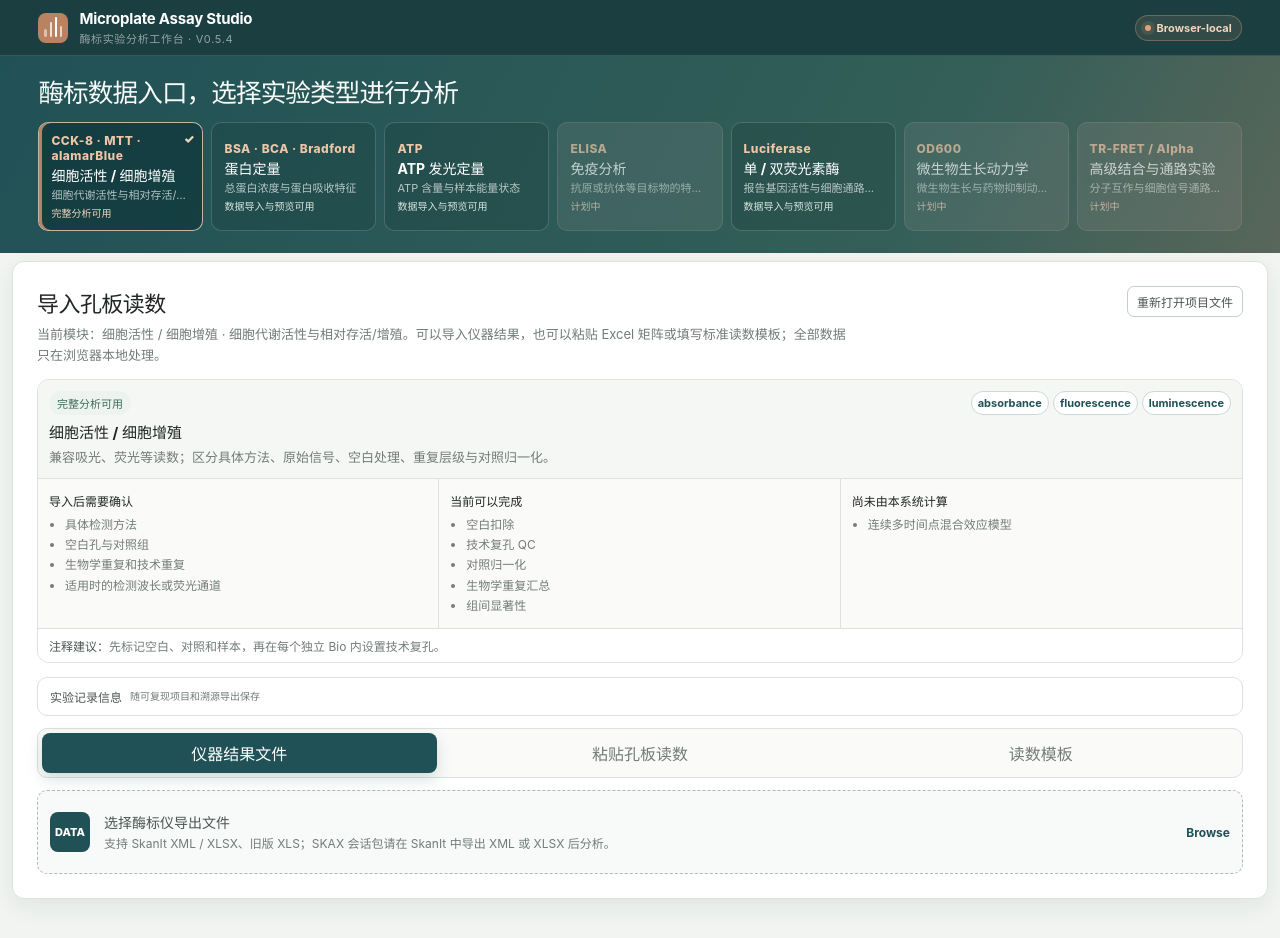
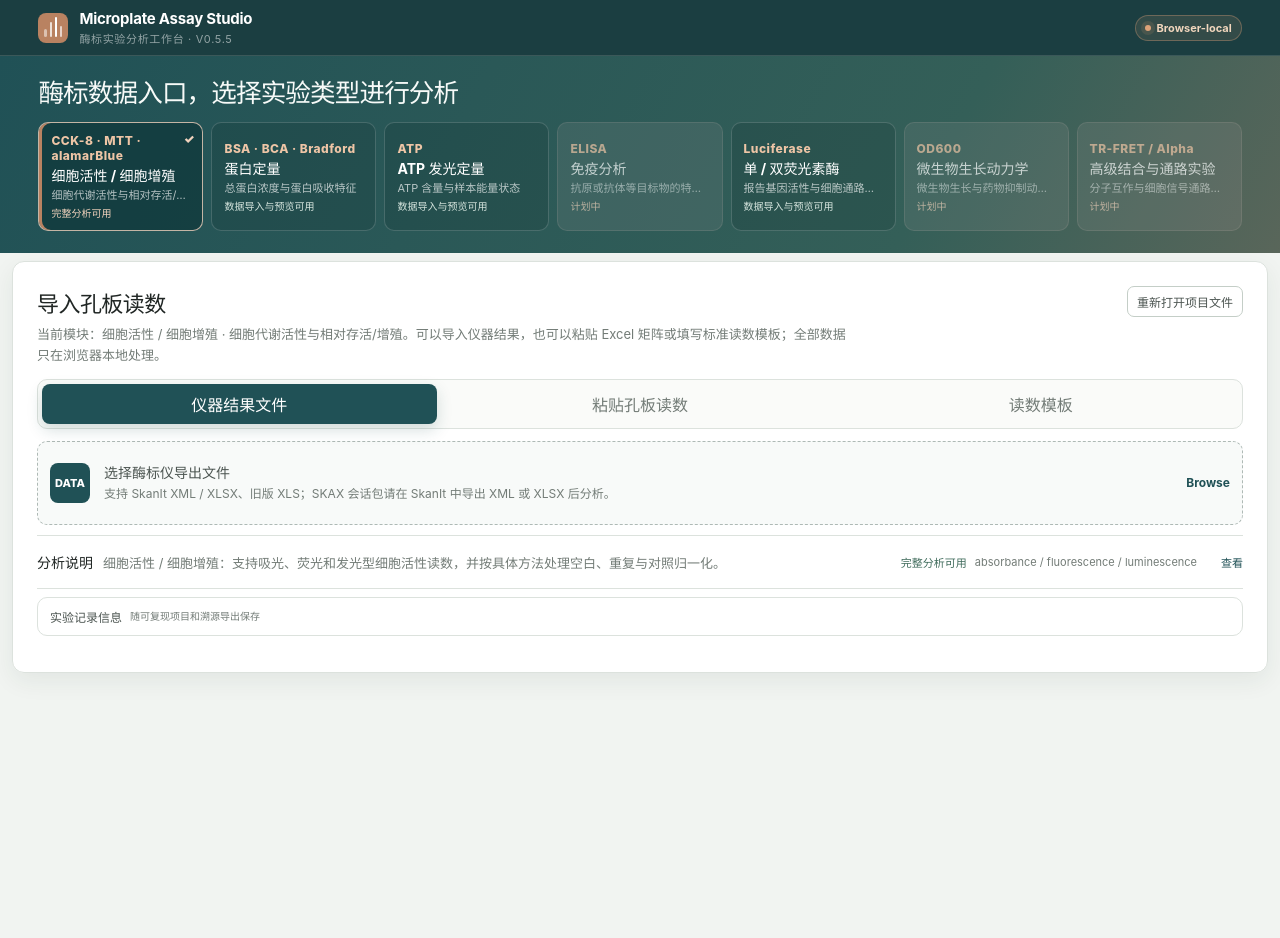
Before and after one commit to annayzhu/Microplate-Assay-Analysis-Studio, a React (Vite) app: page / in a window 1280 px wide. After the commit the page ends 800 px from the top, so only its background shows below. Built offline with nearby package versions, Linux system fonts and the light colour scheme.

Commit message:
Distill assay workflow guidance below import controls (#24)
Move the compact analysis disclosure below import controls and preserve full scientific guidance on demand.

```diff
--- a/package.json
+++ b/package.json
@@ -1,6 +1,6 @@
 {
   "name": "microplate-assay-studio",
-  "version": "0.5.4",
+  "version": "0.5.5",
   "private": true,
   "type": "module",
   "engines": {
--- a/src/App.tsx
+++ b/src/App.tsx
@@ -584,16 +584,6 @@ export default function App() {
           <div><h2>导入孔板读数</h2><p>当前模块：{selectedModule.name} · {selectedModule.measurementTarget}。可以导入仪器结果，也可以粘贴 Excel 矩阵或填写标准读数模板；全部数据只在浏览器本地处理。</p></div>
           <div className="import-heading-actions">{plate ? <><span className="adapter-badge">{plate.metadata.adapterId}</span><button type="button" className="secondary-button mini" onClick={downloadProjectFile}>保存可复现项目</button></> : null}<input ref={projectInput} hidden type="file" accept=".json" onChange={(event) => { const file = event.target.files?.[0]; if (file) void previewProjectFile(file); event.target.value = ""; }} /><button type="button" className="secondary-button mini" onClick={() => projectInput.current?.click()}>重新打开项目文件</button></div>
         </div>
-        <AssayWorkflowPanel module={selectedModule} plate={plate && activeModuleId === selectedModuleId ? plate : null} />
-        <details className="experiment-record" open={Boolean(experiment.name || experiment.operator || experiment.date || experiment.notes)}>
-          <summary>实验记录信息 <small>随可复现项目和溯源导出保存</small></summary>
-          <div className="experiment-record-grid">
-            <Field label="实验名称"><input value={experiment.name} onChange={(event) => updateExperiment({ name: event.target.value })} placeholder="例如 Drug response · Day 2" /></Field>
-            <Field label="操作者"><input value={experiment.operator} onChange={(event) => updateExperiment({ operator: event.target.value })} /></Field>
-            <Field label="实验日期"><input type="date" value={experiment.date} onChange={(event) => updateExperiment({ date: event.target.value })} /></Field>
-            <Field label="项目备注"><input value={experiment.notes} onChange={(event) => updateExperiment({ notes: event.target.value })} /></Field>
-          </div>
-        </details>
         <div className="import-source-tabs" role="tablist" aria-label="孔板读数来源">
           <button type="button" role="tab" aria-selected={importMode === "instrument"} className={importMode === "instrument" ? "active" : ""} onClick={() => { setImportMode("instrument"); setPendingBatch(null); }}>仪器结果文件</button>
           <button type="button" role="tab" aria-selected={importMode === "paste"} className={importMode === "paste" ? "active" : ""} onClick={() => { setImportMode("paste"); setPendingBatch(null); }}>粘贴孔板读数</button>
@@ -627,6 +617,17 @@ export default function App() {
             <button type="button" className="dropzone compact-dropzone" disabled={loading} onClick={() => readingTemplateInput.current?.click()}><span className="dropzone-icon">XLSX</span><span><strong>{loading ? "正在解析…" : "导入已填写的读数模板"}</strong><small>每块板使用一个工作表；也支持一个工作表内连续排列多个固定矩阵。</small></span><b>Browse</b></button>
           </>}
         </div>}
+
+        <AssayWorkflowPanel variant="disclosure" module={selectedModule} plate={plate && activeModuleId === selectedModuleId ? plate : null} />
+        <details className="experiment-record" open={Boolean(experiment.name || experiment.operator || experiment.date || experiment.notes)}>
+          <summary>实验记录信息 <small>随可复现项目和溯源导出保存</small></summary>
+          <div className="experiment-record-grid">
+            <Field label="实验名称"><input value={experiment.name} onChange={(event) => updateExperiment({ name: event.target.value })} placeholder="例如 Drug response · Day 2" /></Field>
+            <Field label="操作者"><input value={experiment.operator} onChange={(event) => updateExperiment({ operator: event.target.value })} /></Field>
+            <Field label="实验日期"><input type="date" value={experiment.date} onChange={(event) => updateExperiment({ date: event.target.value })} /></Field>
+            <Field label="项目备注"><input value={experiment.notes} onChange={(event) => updateExperiment({ notes: event.target.value })} /></Field>
+          </div>
+        </details>
 
         {pendingBatch ? <div className="import-preview" aria-label="导入预览">
           <div className="import-preview-head"><div><h3>导入预览与实验类型确认</h3><p>识别到 {pendingBatch.plates.length} 块独立孔板；确认后才会替换当前工作区。</p></div><span>{pendingBatch.sourceKind === "manual-paste" ? "人工粘贴" : pendingBatch.sourceKind === "reading-template" ? "读数模板" : pendingBatch.sourceKind === "project-file" ? "可复现项目" : "仪器文件"}</span></div>
--- a/src/components/AssayWorkflowPanel.tsx
+++ b/src/components/AssayWorkflowPanel.tsx
@@ -5,19 +5,42 @@ export function assayStatusLabel(status: AssayModuleDefinition["status"]): strin
   return status === "complete" ? "完整分析可用" : status === "preview" ? "数据导入与预览可用" : "计划中";
 }
 
-export function AssayWorkflowPanel({ module, plate }: { module: AssayModuleDefinition; plate?: ParsedPlate | null }) {
+type AssayWorkflowPanelProps = {
+  module: AssayModuleDefinition;
+  plate?: ParsedPlate | null;
+  variant?: "expanded" | "disclosure";
+};
+
+function WorkflowDetails({ module, facts }: { module: AssayModuleDefinition; facts: ReturnType<typeof assayWorkflowFacts> }) {
+  return <div className="assay-workflow-details">
+    <div className="assay-workflow-columns">
+      <div><strong>需要确认</strong><p>{module.requiredInformation.join("、")}</p></div>
+      <div><strong>本系统可完成</strong><p>{module.availableAnalyses.length ? module.availableAnalyses.join("、") : "尚未开放分析"}</p></div>
+      {module.deferredAnalyses.length ? <div><strong>暂不计算</strong><p>{module.deferredAnalyses.join("、")}</p></div> : null}
+    </div>
+    {facts.length ? <div className="assay-workflow-facts">{facts.map((fact) => <div key={fact.label}><span>{fact.label}</span><strong>{fact.value}</strong><small className={fact.evidence}>{fact.evidence === "instrument" ? "仪器提供" : fact.evidence === "user" ? "用户填写" : "需要补充"}</small></div>)}</div> : null}
+    <p className="annotation-guidance"><strong>板图注释：</strong>{module.annotationGuidance}</p>
+  </div>;
+}
+
+export function AssayWorkflowPanel({ module, plate, variant = "expanded" }: AssayWorkflowPanelProps) {
   const facts = plate ? assayWorkflowFacts(plate, module.id) : [];
+
+  if (variant === "disclosure") {
+    return <details className="assay-workflow-panel compact-workflow" aria-label={`${module.name}分析说明`}>
+      <summary>
+        <span className="workflow-summary-copy"><strong>分析说明</strong><span>{module.name}：{module.description}</span></span>
+        <span className="workflow-summary-meta"><span className={`capability-status ${module.status}`}>{assayStatusLabel(module.status)}</span><span className="workflow-detection-modes">{module.detectionModes.join(" / ")}</span><span className="workflow-disclosure-action">查看</span></span>
+      </summary>
+      <WorkflowDetails module={module} facts={facts} />
+    </details>;
+  }
+
   return <section className="assay-workflow-panel" aria-label={`${module.name}工作流说明`}>
     <div className="assay-workflow-header">
       <div><span className={`capability-status ${module.status}`}>{assayStatusLabel(module.status)}</span><h3>{module.name}</h3><p>{module.description}</p></div>
       <div className="mode-pills">{module.detectionModes.map((mode) => <span key={mode}>{mode}</span>)}</div>
     </div>
-    <div className="assay-workflow-columns">
-      <div><strong>导入后需要确认</strong><ul>{module.requiredInformation.map((item) => <li key={item}>{item}</li>)}</ul></div>
-      <div><strong>当前可以完成</strong>{module.availableAnalyses.length ? <ul>{module.availableAnalyses.map((item) => <li key={item}>{item}</li>)}</ul> : <p>尚未开放分析。</p>}</div>
-      <div><strong>尚未由本系统计算</strong>{module.deferredAnalyses.length ? <ul>{module.deferredAnalyses.map((item) => <li key={item}>{item}</li>)}</ul> : <p>无</p>}</div>
-    </div>
-    {facts.length ? <div className="assay-workflow-facts">{facts.map((fact) => <div key={fact.label}><span>{fact.label}</span><strong>{fact.value}</strong><small className={fact.evidence}>{fact.evidence === "instrument" ? "仪器提供" : fact.evidence === "user" ? "用户填写" : "需要补充"}</small></div>)}</div> : null}
-    <p className="annotation-guidance"><strong>注释建议：</strong>{module.annotationGuidance}</p>
+    <WorkflowDetails module={module} facts={facts} />
   </section>;
 }
--- a/src/core/assay-workflows.ts
+++ b/src/core/assay-workflows.ts
@@ -11,7 +11,7 @@ export const assayModules: AssayModuleDefinition[] = [
     shortName: "CCK-8 · MTT · alamarBlue",
     name: "细胞活性 / 细胞增殖",
     measurementTarget: "细胞代谢活性与相对存活/增殖",
-    description: "兼容吸光、荧光等读数；区分具体方法、原始信号、空白处理、重复层级与对照归一化。",
+    description: "支持吸光、荧光和发光型细胞活性读数，并按具体方法处理空白、重复与对照归一化。",
     detectionModes: ["absorbance", "fluorescence", "luminescence"],
     status: "complete",
     supportedMethods: ["CCK-8 / WST-8", "MTT", "Resazurin / alamarBlue"],
@@ -168,7 +168,7 @@ export function assayWorkflowFacts(plate: ParsedPlate, moduleId: AssayModuleId):
     const maxTime = Math.max(0, ...kinetics.flatMap((series) => series.points.map((point) => point.timeSeconds ?? 0)));
     return [
       { label: "读取模式", value: kinetics.length ? `动力学 · ${kinetics.length} 个步骤` : "终点/归约步骤", evidence: "instrument" },
-      { label: "时间范围", value: maxTime ? `0–${maxTime.toLocaleString()} s` : "未确认", evidence: maxTime ? "instrument" : "missing" },
+      { label: "时间范围", value: maxTime ? `0-${maxTime.toLocaleString()} s` : "未确认", evidence: maxTime ? "instrument" : "missing" },
       { label: "标准曲线", value: dataset?.standardCurves.length ? `${dataset.standardCurves.length} 条仪器曲线` : "未提供", evidence: dataset?.standardCurves.length ? "instrument" : "missing" },
       missing("积分/选取窗口"),
     ];
--- a/src/styles.css
+++ b/src/styles.css
@@ -241,6 +241,26 @@ main { padding-bottom: 40px; }
 .assay-workflow-columns strong { font-size: var(--ln-font-size-lg); }.assay-workflow-columns ul { margin: var(--ln-space-2) 0 0; padding-left: var(--ln-space-7); }.assay-workflow-columns li,.assay-workflow-columns p { margin: 3px 0; color: var(--muted); font-size: var(--ln-font-size-lg); line-height: var(--ln-line-height-normal); }
 .assay-workflow-facts { display: grid; grid-template-columns: repeat(4,minmax(0,1fr)); border-top: 1px solid var(--line); }.assay-workflow-facts > div { display: grid; gap: 3px; padding: var(--ln-space-4) var(--ln-workflow-card-padding); border-right: 1px solid var(--line); }.assay-workflow-facts > div:last-child { border-right: 0; }.assay-workflow-facts span,.assay-workflow-facts small { color: var(--muted); font-size: var(--ln-font-size-sm); }.assay-workflow-facts strong { overflow-wrap: anywhere; font-size: var(--ln-font-size-xl); }.assay-workflow-facts small.missing { color: var(--warning); }
 .annotation-guidance { margin: 0; padding: var(--ln-space-3) var(--ln-workflow-card-padding); border-top: 1px solid var(--line); color: var(--muted); background: white; font-size: var(--ln-font-size-lg); }.annotation-guidance strong { color: var(--graphite); }
+.compact-workflow { margin: var(--ln-space-4) 0 var(--ln-space-3); overflow: visible; border: 0; border-top: 1px solid var(--line); border-bottom: 1px solid var(--line); border-radius: 0; background: transparent; }
+.compact-workflow summary { display: grid; grid-template-columns: minmax(0,1fr) auto; align-items: center; gap: var(--ln-space-7); min-height: 52px; padding: var(--ln-space-3) 0; color: var(--graphite); cursor: pointer; list-style: none; }
+.compact-workflow summary::-webkit-details-marker { display: none; }
+.workflow-summary-copy { display: flex; min-width: 0; align-items: baseline; gap: var(--ln-space-4); }
+.workflow-summary-copy > strong { flex: 0 0 auto; color: var(--ink); font-size: var(--ln-font-size-title-sm); }
+.workflow-summary-copy > span { overflow: hidden; color: var(--muted); font-size: var(--ln-body-copy-size); text-overflow: ellipsis; white-space: nowrap; }
+.workflow-summary-meta { display: flex; align-items: center; gap: var(--ln-space-3); white-space: nowrap; }
+.compact-workflow .capability-status { padding: 0; border-radius: 0; background: transparent; }
+.workflow-detection-modes { color: var(--muted); font-size: var(--ln-font-size-sm); }
+.workflow-disclosure-action { min-width: 38px; color: var(--violet); font-size: var(--ln-font-size-sm); font-weight: 800; text-align: right; }
+.compact-workflow[open] .workflow-disclosure-action { font-size: 0; }
+.compact-workflow[open] .workflow-disclosure-action::after { content: "收起"; font-size: var(--ln-font-size-sm); }
+.compact-workflow .assay-workflow-details { padding: var(--ln-space-4) 0 var(--ln-space-3); border-top: 1px solid var(--line); }
+.compact-workflow .assay-workflow-columns { grid-template-columns: repeat(auto-fit,minmax(220px,1fr)); gap: var(--ln-space-8); }
+.compact-workflow .assay-workflow-columns > div { padding: 0; border: 0; }
+.compact-workflow .assay-workflow-columns strong { color: var(--ink); }
+.compact-workflow .assay-workflow-columns p { margin: var(--ln-space-1) 0 0; color: var(--muted); font-size: var(--ln-font-size-lg); line-height: var(--ln-line-height-relaxed); }
+.compact-workflow .assay-workflow-facts { margin-top: var(--ln-space-4); border: 0; border-top: 1px solid var(--line); }
+.compact-workflow .assay-workflow-facts > div { padding: var(--ln-space-3) var(--ln-space-4) 0 0; border: 0; }
+.compact-workflow .annotation-guidance { margin-top: var(--ln-space-4); padding: var(--ln-space-3) 0 0; border-top: 1px solid var(--line); background: transparent; }
 .experiment-record { margin: 0 0 var(--ln-space-5); border: 1px solid var(--line); border-radius: var(--ln-radius-lg); background: white; }.experiment-record summary { display: flex; gap: var(--ln-space-3); padding: var(--ln-space-4) var(--ln-space-5); color: var(--graphite); font-size: var(--ln-font-size-lg); font-weight: 800; cursor: pointer; }.experiment-record summary small { color: var(--muted); font-weight: 500; }.experiment-record-grid { display: grid; grid-template-columns: repeat(4,minmax(0,1fr)); gap: var(--ln-space-4); padding: 0 var(--ln-space-5) var(--ln-space-5); }
 .import-source-tabs button { min-height: var(--ln-control-height); padding: var(--ln-space-3) var(--ln-space-5); border: 0; border-radius: var(--ln-radius-md); color: var(--muted); background: transparent; font-weight: 800; }
 .import-source-tabs button.active { color: white; background: var(--violet); box-shadow: 0 6px 15px rgba(29,76,80,.18); }
@@ -311,6 +331,7 @@ main { padding-bottom: 40px; }
 }
 @media (max-width: 720px) {
   .topbar { padding:0 14px; }.privacy-pill { display:none; }.assay-strip { padding:30px 18px; }.workspace,.workspace-nav,.notice { width:calc(100% - 24px); }.workspace { padding:18px 14px; }.section-heading.split,.export-panel,.next-step { flex-direction:column; align-items:stretch; }.metadata-grid,.metric-cards,.analysis-settings,.form-grid { grid-template-columns:1fr 1fr; }.blank-form-grid { grid-template-columns:1fr; }.inline-actions,.export-actions { justify-content:flex-start; }.workspace-nav { overflow:auto; }.workspace-nav button { white-space:nowrap; }
+  .compact-workflow summary { grid-template-columns:1fr; gap:var(--ln-space-2); }.workflow-summary-copy { align-items:flex-start; flex-direction:column; gap:var(--ln-space-1); }.workflow-summary-copy > span { width:100%; white-space:normal; }.workflow-summary-meta { justify-content:space-between; }.workflow-detection-modes { overflow:hidden; text-overflow:ellipsis; }.compact-workflow .assay-workflow-columns { grid-template-columns:1fr; gap:var(--ln-space-4); }
   .manual-metadata-grid,.template-builder,.plate-switcher { grid-template-columns:1fr; }.plate-switcher label { grid-column:auto; }.manual-import-actions { align-items:stretch; flex-direction:column; }.manual-import-actions button { width:100%; }
   .layout-preview-metrics { grid-template-columns:repeat(2,minmax(0,1fr)); row-gap:var(--ln-space-3); }.layout-preview-metrics div:nth-child(3) { border-left:0; }.layout-preview-details { grid-template-columns:1fr; }.layout-preview-apply { width:100%; }.plate-panel-head { align-items:flex-start; flex-direction:column; }.plate-head-actions { width:100%; justify-content:space-between; }.plate-scroll { height:clamp(390px,58vh,520px); }.annotation-panel .quick-selects { grid-template-columns:1fr auto; }.annotation-panel .quick-selects select { grid-column:1 / -1; }
 }
@@ -375,7 +396,7 @@ main { padding-bottom: 40px; }
 .assay-step-head { align-items: center; }
 .assay-step-controls { display: grid; grid-template-columns: minmax(280px,1.3fr) minmax(220px,.7fr); gap: var(--ln-space-6); padding: var(--ln-space-5); }
 .assay-step-controls label { display: grid; gap: var(--ln-space-2); color: var(--muted); font-size: var(--ln-font-size-lg); font-weight: 750; }
-.assay-step-controls div { display: grid; align-content: center; gap: 3px; padding: var(--ln-space-3) var(--ln-space-5); border-left: 2px solid var(--ln-color-primary-soft); }
+.assay-step-controls div { display: grid; align-content: center; gap: 3px; padding: var(--ln-space-3) var(--ln-space-5); border-left: 1px solid var(--line); }
 .assay-step-controls div span { color: var(--muted); font-size: var(--ln-font-size-sm); text-transform: uppercase; }
 .assay-step-controls div strong { font-size: var(--ln-font-size-xl); }
 .assay-step-controls div small { overflow-wrap: anywhere; color: var(--muted); font-size: var(--ln-annotation-copy-size); }
```
Also changed, not shown: scripts/visual-smoke.mjs (+17 -0 lines), 2 other files (tests, documents, lock files or other folders).
